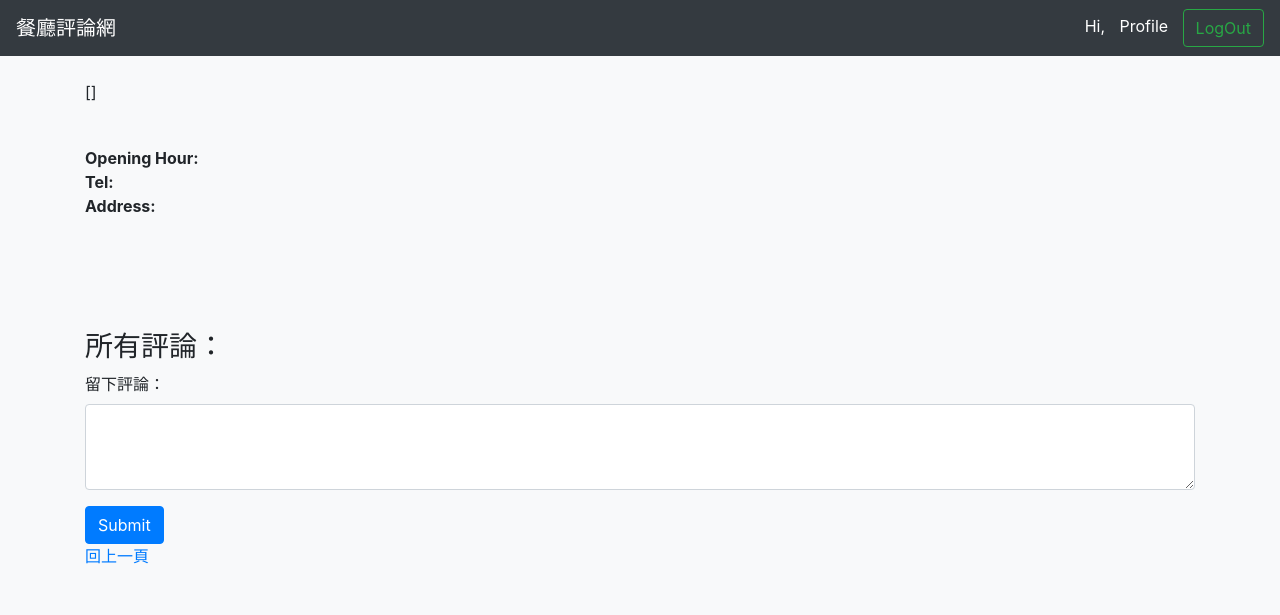
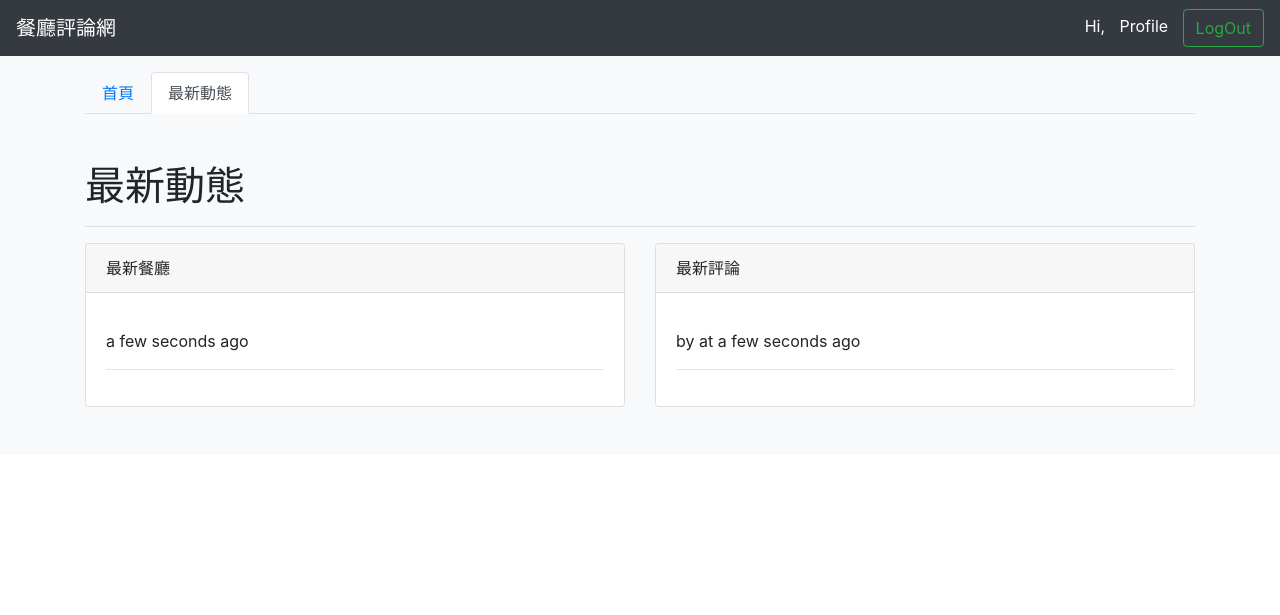
Before and after one commit to TomatoSoup0126/Restaurant-forum, a Node server app: page /restaurants/feeds in a window 1280 px wide. Shown: the top 615 px of the page. Run offline with Node 20, Linux system fonts and the light colour scheme; a user stored in the database is signed in; tables that the repository leaves empty hold one stand-in row (values such as "Sample post"); some libraries are stand-ins or nearby versions.

Commit message:
Add feeds page

```diff
--- a/controllers/restController.js
+++ b/controllers/restController.js
@@ -55,6 +55,25 @@ let restController = {
         restaurant: restaurant
       })
     })
+  },
+
+  getFeed: (req, res) => {
+    return Restaurant.findAll({
+      limit: 10,
+      order: [['createdAt', 'DESC']],
+      include: [Category]
+    }).then(restaurants => {
+      Comment.findAll({
+        limit: 10,
+        order: [['createdAt', 'DESC']],
+        include: [User, Restaurant]
+      }).then(comments => {
+        return res.render('feeds', {
+          restaurants: restaurants,
+          comments: comments
+        })
+      })
+    })
   }
 }
 module.exports = restController
--- a/routes/index.js
+++ b/routes/index.js
@@ -25,7 +25,10 @@ module.exports = (app, passport) => {
 
   app.get('/', authenticated, (req, res) => res.redirect('/restaurants'))
   app.get('/restaurants', authenticated, restController.getRestaurants)
+  app.get('/restaurants/feeds', authenticated, restController.getFeed)
   app.get('/restaurants/:id', authenticated, restController.getRestaurant)
+
+
   app.post('/comments', authenticated, commentController.postComment)
   app.delete('/comments/:id', authenticatedAdmin, commentController.deleteComment)
 
--- /dev/null
+++ b/views/feeds.handlebars
@@ -0,0 +1,53 @@
+<ul class="nav nav-tabs">
+  <li class="nav-item">
+    <a class="nav-link" href="/restaurants">首頁</a>
+  </li>
+  <li class="nav-item">
+    <a class="nav-link active" href="/restaurants/feeds">最新動態</a>
+  </li>
+</ul>
+<br /><br />
+<h1>最新動態</h1>
+<hr />
+<div class="row">
+  <div class="col-md-6">
+    <div class="card">
+      <div class="card-header">
+        最新餐廳
+      </div>
+      <div class="card-body">
+        {{#each restaurants}}
+          <div>
+            <h4>
+              <a href="/restaurants/{{this.id}}">{{this.name}}</a>
+              <small>{{this.Category.name}}</small>
+            </h4>
+            <p>{{this.description}}</p>
+            {{moment this.createdAt}}
+            <hr>
+          </div>
+        {{/each}}
+      </div>
+    </div>
+  </div>
+  <div class="col-md-6">
+    <div class="card">
+      <div class="card-header">
+        最新評論
+      </div>
+      <div class="card-body">
+        {{#each comments}}
+          <div>
+            <h4>
+              <a href="/restaurants/{{this.Restaurant.id}}">{{this.Restaurant.name}}</a>
+            </h4>
+            <p>{{this.text}}</p>
+            by <a href="/users/{{this.User.id}}">{{this.User.name}}</a>
+            at {{moment this.createdAt}}
+            <hr>
+          </div>
+        {{/each}}
+      </div>
+    </div>
+  </div>
+</div>
```
Also changed, not shown: views/restaurants.handlebars (+9 -0 lines).
